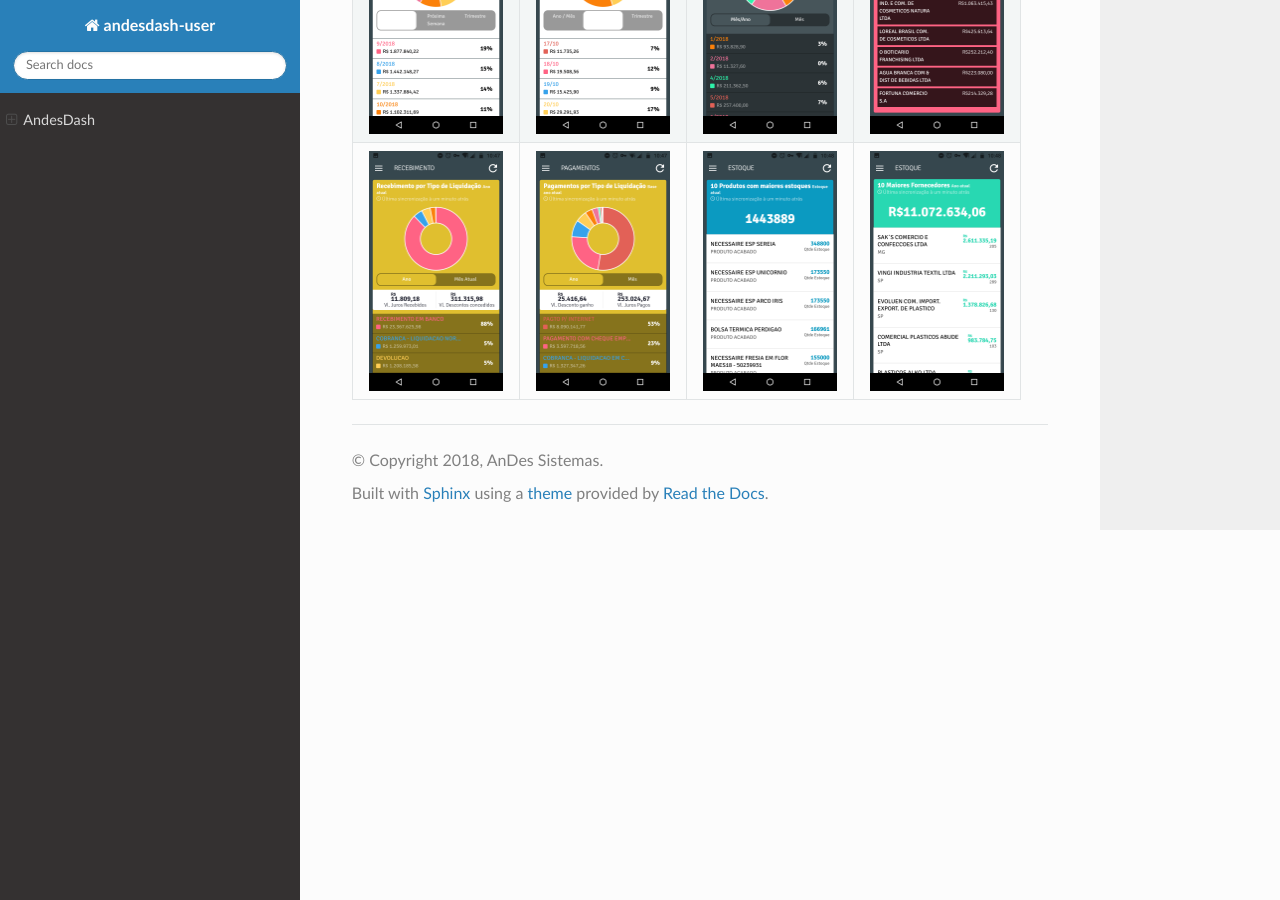
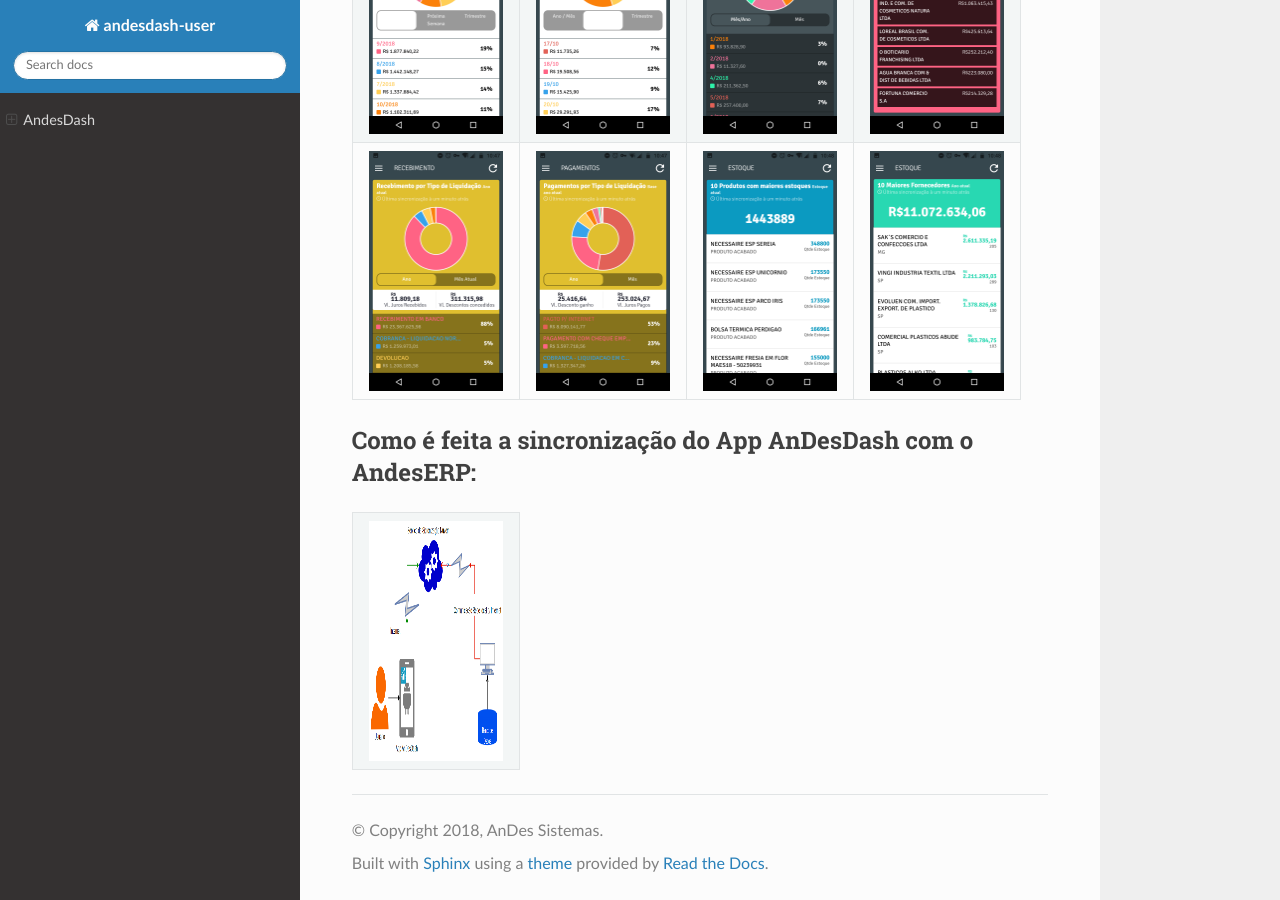
Before and after one commit to Leohenfresil/AnDesDash, a Sphinx documentation site: the page built from docs/index.rst, in a window 1280 px wide and 900 px high, scrolled down 5075 px. Built offline with Sphinx 7.4.7 and the Read the Docs theme 2.0.0, drawn with Linux system fonts in a browser that asks for light colours.

Commit message:
Update index.rst

```diff
--- a/docs/index.rst
+++ b/docs/index.rst
@@ -105,6 +105,14 @@
 |\ |IMG24|\ |\ |IMG25|\ |\ |IMG26|\ |\ |IMG27|\ |
 +-----------+-----------+-----------+-----------+
 
+.. _h3245336071222a4a172b561043667f:
+
+Como é feita a sincronização do App AnDesDash com o AndesERP:
+*************************************************************
+
++-----------+
+|\ |IMG28|\ |
++-----------+
 
 .. bottom of content
 
@@ -218,3 +226,7 @@
 .. |IMG27| image:: static/AndesDash_Cliente_26.png
    :height: 240 px
    :width: 134 px
+
+.. |IMG28| image:: static/sync_AnDesDash.png
+   :height: 240 px
+   :width: 134 px
```
